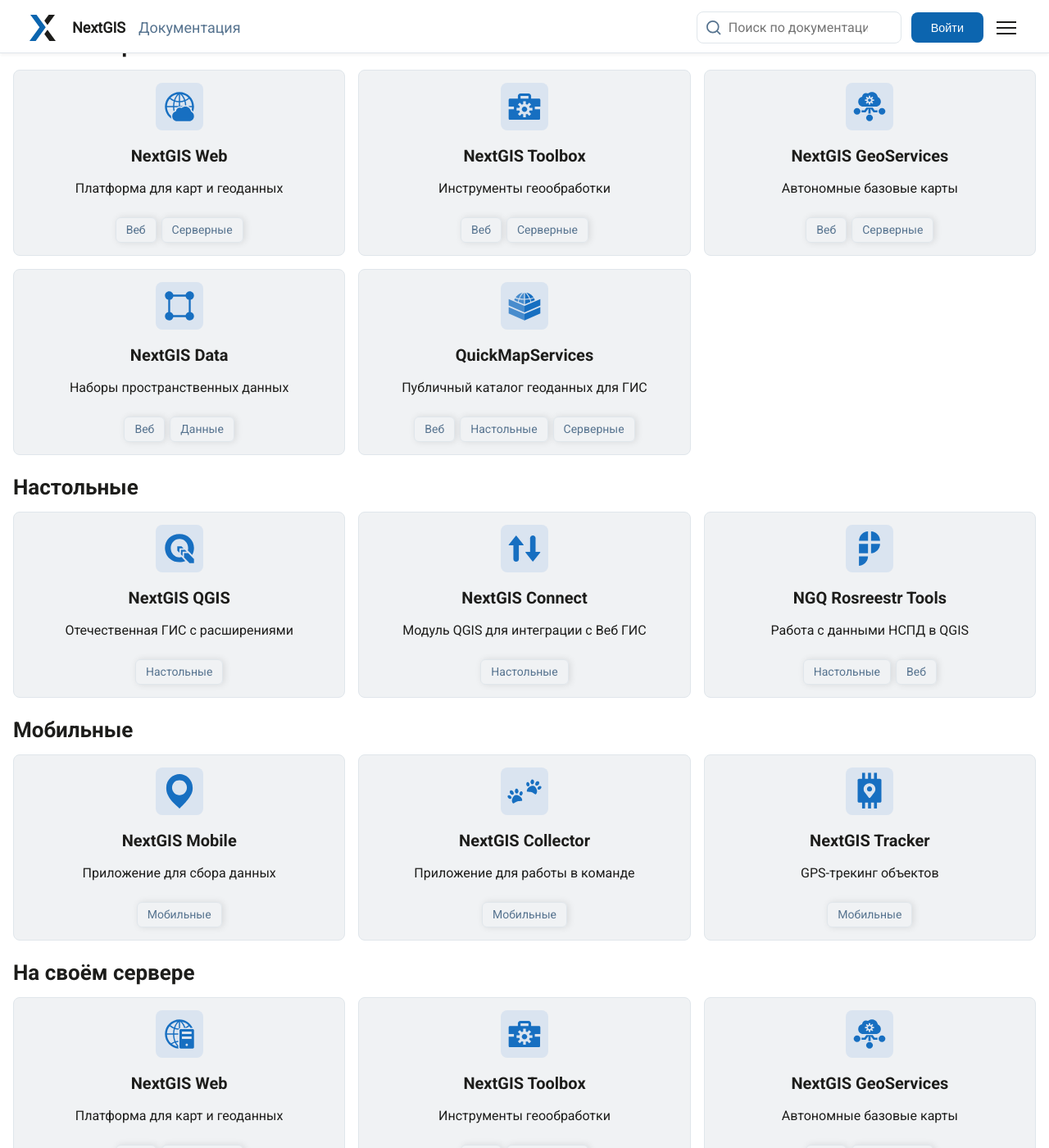
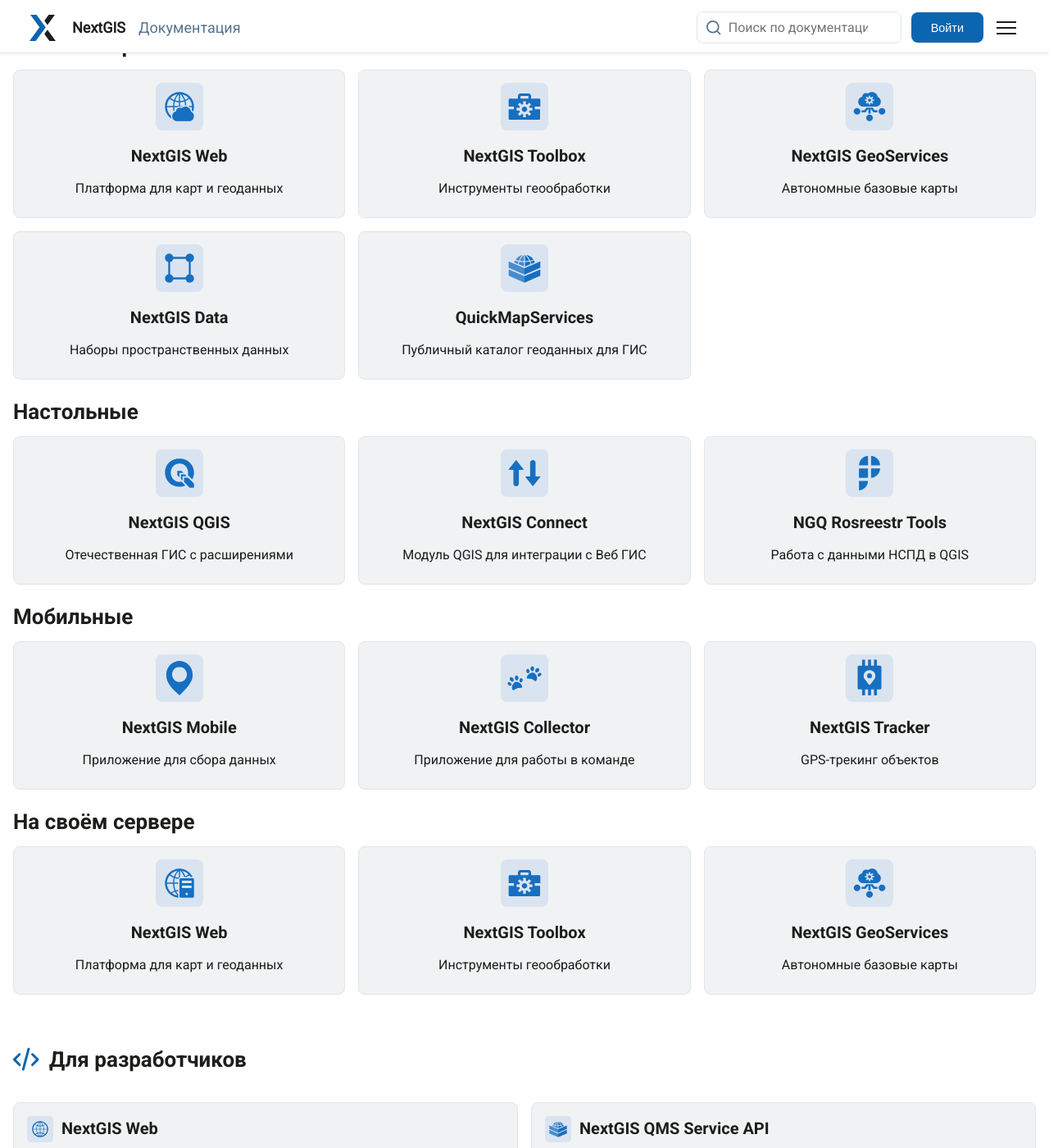
Before and after one commit to G-Jul/nextgisstaging, a Sphinx documentation site: the page built from docs/source/index.rst, in a window 1280 px wide and 1400 px high, scrolled down 1096 px. Shown: the whole window at 82% size. Built offline with Sphinx 7.4.7 and the Read the Docs theme 3.1.0, drawn with Linux system fonts in a browser that asks for light colours; pages that are not in the unit, such as notebooks, are missing from menus; some of the changed text lies outside the part shown.

Commit message:
Remove card tags homepage.css, index.html

```diff
--- a/docs/source/_static/css/homepage.css
+++ b/docs/source/_static/css/homepage.css
@@ -791,7 +791,7 @@
     align-items: center;
     width: 100%;
     max-width: 330px;
-    min-height: 220px;
+    min-height: 180px;
     margin-bottom: 24px;
     border: var(--border-color) 1px solid;
     padding: 15px;
--- a/docs/source/_templates/index.html
+++ b/docs/source/_templates/index.html
@@ -164,10 +164,6 @@
                             </div>
                             <p class="card-title">NextGIS Web</p>
                             <p class="card-par">Платформа для карт и геоданных</p>
-                            <div class="card-tags">
-                                <span class="tag">Веб</span>
-                                <span class="tag">Серверные</span>
-                            </div>
 
                         </a>
                         <a href="https://docs.nextgis.ru/docs_toolbox/source/index.html" class="card card-type-2 card-link">
@@ -176,10 +172,6 @@
                             </div>
                             <p class="card-title">NextGIS Toolbox</p>
                             <p class="card-par">Инструменты геообработки</p>
-                            <div class="card-tags">
-                                <span class="tag">Веб</span>
-                                <span class="tag">Серверные</span>
-                            </div>
                         </a>
                         <a href="https://docs.nextgis.ru/docs_geoserv_prem/source/index.html" class="card card-type-2 card-link">
                             <div class="card-icon-small">
@@ -187,10 +179,6 @@
                             </div>
                             <p class="card-title">NextGIS GeoServices</p>
                             <p class="card-par">Автономные базовые карты</p>
-                            <div class="card-tags">
-                                <span class="tag">Веб</span>
-                                <span class="tag">Серверные</span>
-                            </div>
                         </a>
                         <a href="https://docs.nextgis.ru/docs_data/source/index.html" class="card card-type-2 card-link">
                             <div class="card-icon-small">
@@ -198,10 +186,6 @@
                             </div>
                             <p class="card-title">NextGIS Data</p>
                             <p class="card-par">Наборы пространственных данных</p>
-                            <div class="card-tags">
-                                <span class="tag">Веб</span>
-                                <span class="tag">Данные</span>
-                            </div>
                         </a>
                         <a href="https://qms.nextgis.com/about" class="card card-type-2 card-link">
                             <div class="card-icon-small">
@@ -209,11 +193,6 @@
 							</div>
                             <p class="card-title">QuickMapServices</p>
                             <p class="card-par">Публичный каталог геоданных для ГИС</p>
-                            <div class="card-tags">
-                                <span class="tag">Веб</span>
-                                <span class="tag">Настольные</span>
-                                <span class="tag">Серверные</span>
-                            </div>
                         </a>
                     </div>
 						<h4 class="subsection-title"> Настольные </h4>
@@ -224,9 +203,6 @@
                             </div>
                             <p class="card-title">NextGIS QGIS</p>
                             <p class="card-par">Отечественная ГИС с расширениями</p>
-                            <div class="card-tags">
-                                <span class="tag">Настольные</span>
-                            </div>
                         </a>
                         <a href="https://docs.nextgis.ru/docs_ngconnect/source/index.html" class="card card-type-2 card-link">
                             <div class="card-icon-small">
@@ -234,9 +210,6 @@
                             </div>
                             <p class="card-title">NextGIS Connect</p>
                             <p class="card-par">Модуль QGIS для интеграции с Веб ГИС</p>
-                            <div class="card-tags">
-                                <span class="tag">Настольные</span>
-                            </div>
                         </a>
                         <a href="https://docs.nextgis.ru/docs_rosreestr_tools/source/index.html" class="card card-type-2 card-link">
                             <div class="card-icon-small">
@@ -244,10 +217,6 @@
                             </div>
                             <p class="card-title">NGQ Rosreestr Tools</p>
                             <p class="card-par">Работа с данными НСПД в QGIS</p>
-                            <div class="card-tags">
-                                <span class="tag">Настольные</span>
-                                <span class="tag">Веб</span>
-                            </div>
                         </a>
 					</div>
 
@@ -259,9 +228,6 @@
                             </div>
                             <p class="card-title">NextGIS Mobile</p>
                             <p class="card-par">Приложение для сбора данных</p>
-                            <div class="card-tags">
-                                <span class="tag">Мобильные</span>
-                            </div>
                         </a>
                         <a href="https://docs.nextgis.ru/docs_collector/source/index.html" class="card card-type-2 card-link">
                             <div class="card-icon-small">
@@ -269,9 +235,6 @@
                             </div>
                             <p class="card-title">NextGIS Collector</p>
                             <p class="card-par">Приложение для работы в команде</p>
-                            <div class="card-tags">
-                                <span class="tag">Мобильные</span>
-                            </div>
                         </a>
                         <a href="https://docs.nextgis.ru/docs_ngtracker/source/index.html" class="card card-type-2 card-link">
                             <div class="card-icon-small">
@@ -279,9 +242,6 @@
                             </div>
                             <p class="card-title">NextGIS Tracker</p>
                             <p class="card-par">GPS-трекинг объектов</p>
-                            <div class="card-tags">
-                                <span class="tag">Мобильные</span>
-                            </div>
                         </a>
 					</div>
 				</div>
@@ -294,10 +254,6 @@
                             </div>
                             <p class="card-title">NextGIS Web</p>
                             <p class="card-par">Платформа для карт и геоданных</p>
-                            <div class="card-tags">
-                                <span class="tag">Веб</span>
-                                <span class="tag">Серверные</span>
-                            </div>
 
                         </a>
                         <a href="https://docs.nextgis.ru/docs_toolbox_prem/source/index.html" class="card card-type-2 card-link">
@@ -306,10 +262,6 @@
                             </div>
                             <p class="card-title">NextGIS Toolbox</p>
                             <p class="card-par">Инструменты геообработки</p>
-                            <div class="card-tags">
-                                <span class="tag">Веб</span>
-                                <span class="tag">Серверные</span>
-                            </div>
                         </a>
                         <a href="https://docs.nextgis.ru/docs_geoserv_prem/source/index.html" class="card card-type-2 card-link">
                             <div class="card-icon-small">
@@ -317,10 +269,6 @@
                             </div>
                             <p class="card-title">NextGIS GeoServices</p>
                             <p class="card-par">Автономные базовые карты</p>
-                            <div class="card-tags">
-                                <span class="tag">Веб</span>
-                                <span class="tag">Серверные</span>
-                            </div>
                         </a>
 
                     </div>
```
